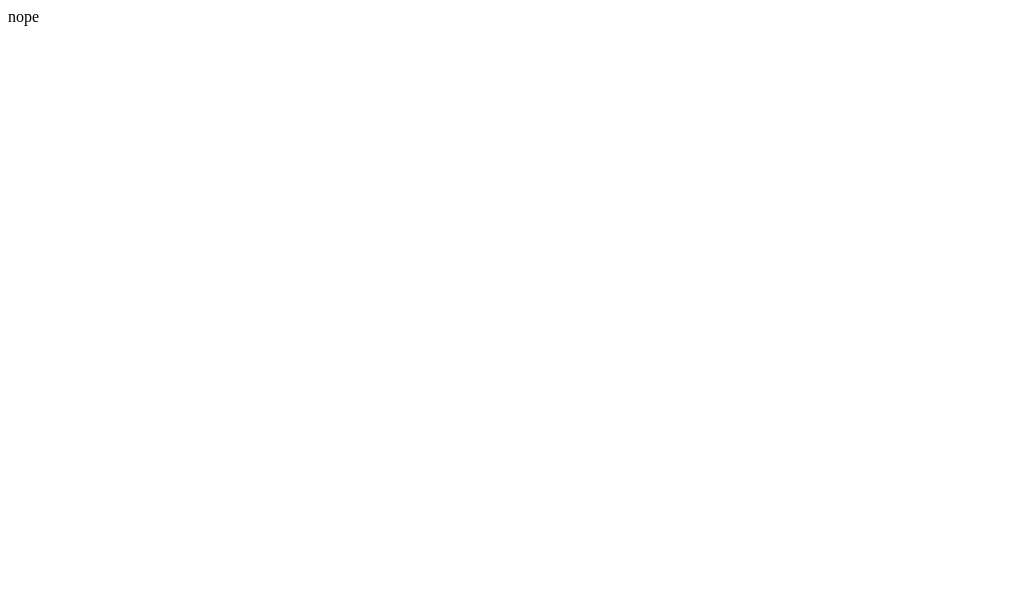
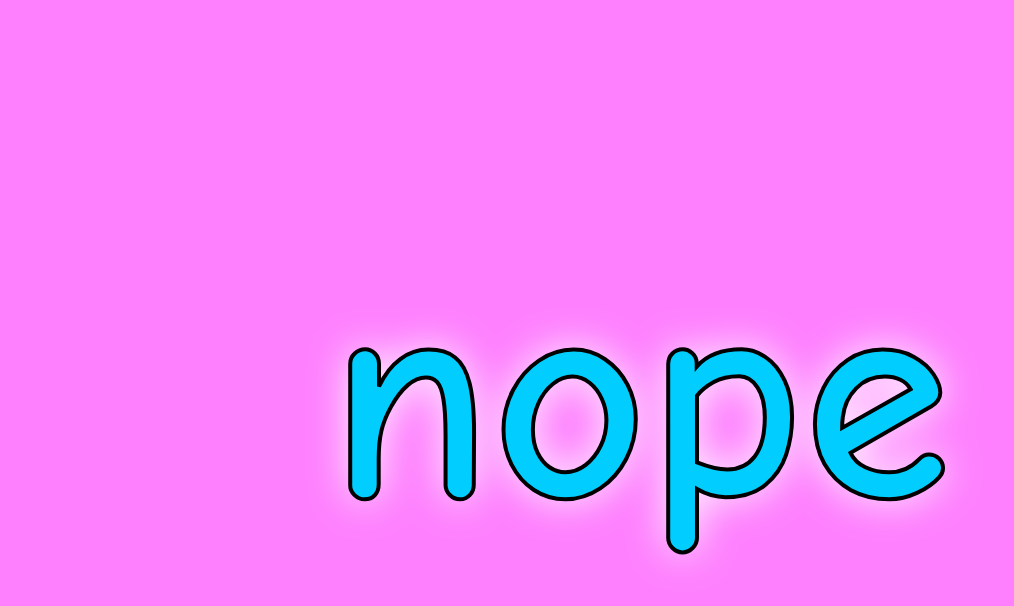
Before and after one commit to devinmcginty/trevor, a plain HTML site: page main.html in a window 1280 px wide. Shown: the whole page, without its empty margins (0-1014 px from the left). Drawn offline with nearby package versions, Linux system fonts and the light colour scheme.

Commit message:
try some shit

```diff
--- /dev/null
+++ b/assets/main.js
@@ -0,0 +1,19 @@
+var TREVOR = 'nope';
+
+function draw() {
+    console.log("running draw");
+    var canvas = $('#canv');
+
+    if (canvas.getContext) {
+        var ctx = canvas.getContext('2d');
+        ctx.fillStyle='rgb(200,0,0)';
+        ctx.fillRect(10,10,50,50);
+    }
+    else {
+        console.log("Canvas didn't work");
+        var div = $('<div></div>')
+                      .addClass('bigtext')
+                      .text(TREVOR);
+        $('#container').append(div)
+    }
+}
--- a/main.html
+++ b/main.html
@@ -1,5 +1,41 @@
+<!DOCTYPE html>
 <html>
-    <body>
-        nope
+    <head>
+        <title>Is Trevor On Parental Leave?</title>
+        <script src="https://ajax.googleapis.com/ajax/libs/jquery/3.2.1/jquery.min.js"></script>
+        <script src="./assets/main.js"></script>
+<style type="text/css">
+* {
+    margin: 0;
+    padding: 0;
+}
+html, body, #container {
+    height: 100%;
+    width: 100%;
+    background-color: #fe80fe;
+}
+#canv {
+    position: absolute;
+    width: 100%;
+    height: 100%;
+}
+.bigtext {
+    font-size: 300px;
+    color: #01cdfe;
+    position: relative;
+    top: 50%;
+    transform: translateY(-50%);
+    -webkit-text-stroke: 4px #000;
+    text-shadow: 0 0 40px #fff;
+    text-align: center;
+    font-weight: bold;
+    font-family: "Comic Sans MS", "Helvetica", cursive, sans-serif;
+}
+</style>
+    </head>
+    <body onload="draw();">
+        <div id="container">
+            <canvas id="canv"></canvas>
+        </div>
     </body>
 </html>
```
Also changed, not shown: main.js (deleted).
